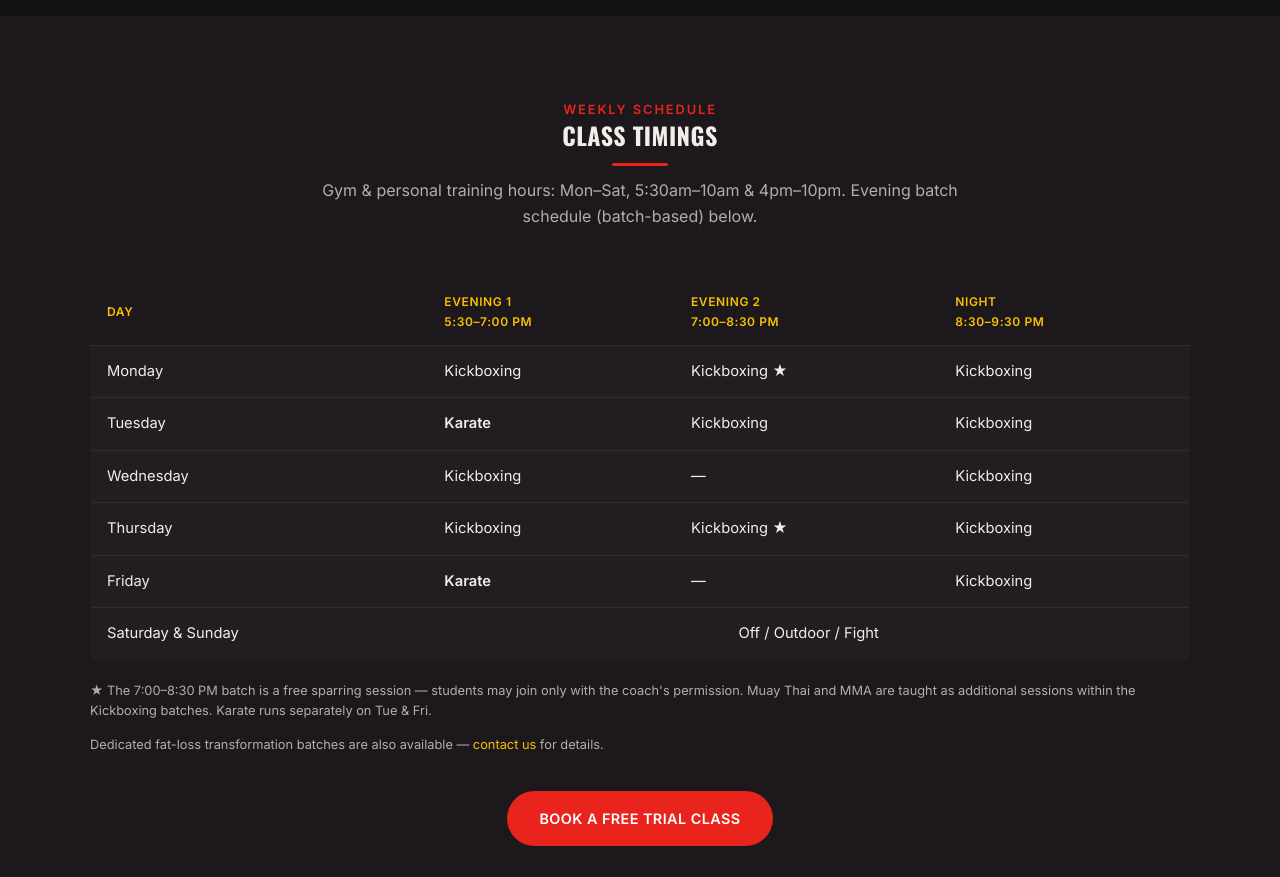
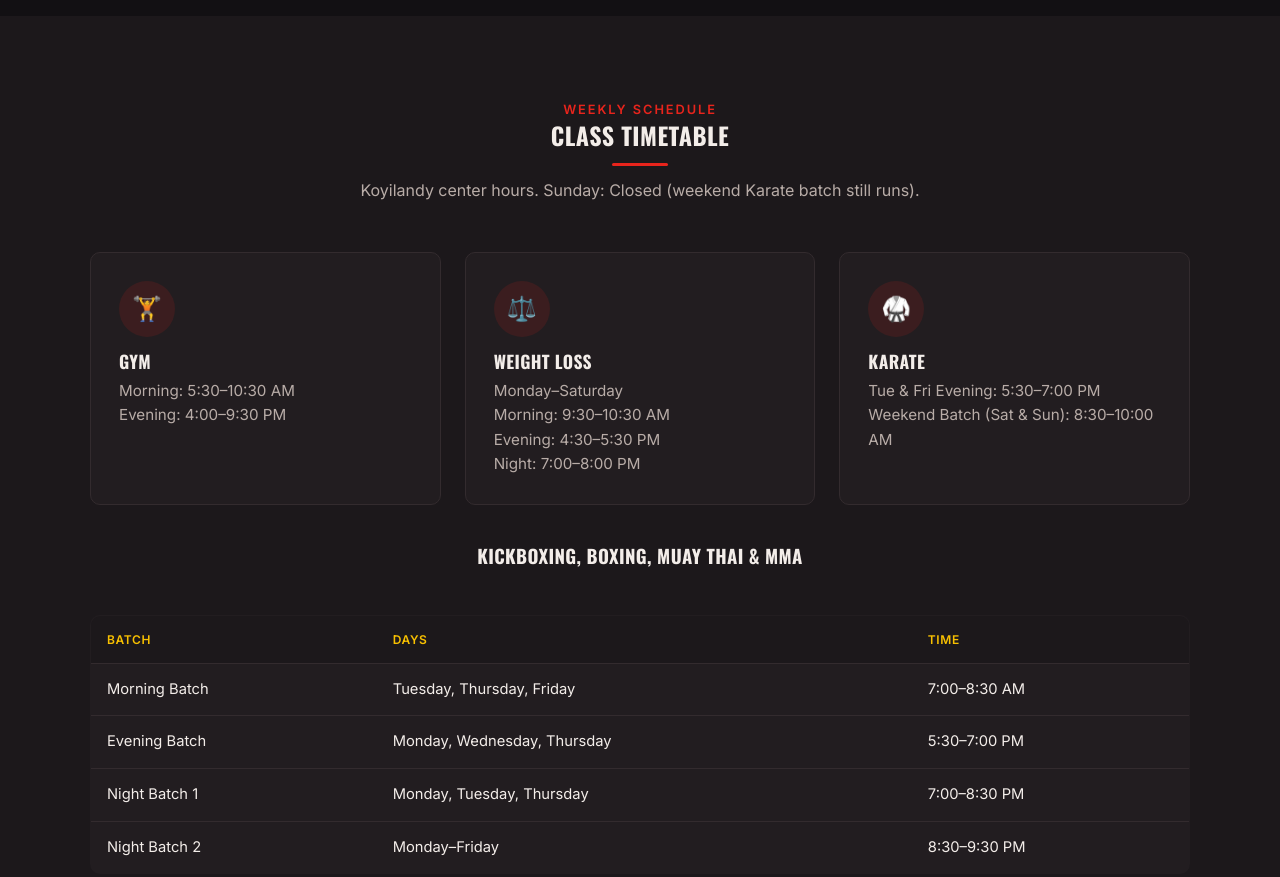
Before and after one commit to sreeragrv26/VolcanoFitandFight, a website: page classes.html in a window 1280 px wide. Shown: the part 1040-1917 px from the top of the page. Drawn offline with nearby package versions, Linux system fonts and the light colour scheme.

Commit message:
Update class timetable to match new poster schedule
Restructures the Classes page schedule into Gym/Weight Loss/Karate hour
cards plus a Kickboxing/Boxing/Muay Thai/MMA batch table.

Co-Authored-By: Claude Sonnet 5 <noreply@anthropic.com>

```diff
--- a/classes.html
+++ b/classes.html
@@ -89,59 +89,65 @@
   <div class="container">
     <div class="section-head">
       <span class="eyebrow">Weekly Schedule</span>
-      <h2>Class Timings</h2>
-      <p>Gym &amp; personal training hours: Mon&ndash;Sat, 5:30am&ndash;10am &amp; 4pm&ndash;10pm. Evening batch schedule (batch-based) below.</p>
+      <h2>Class Timetable</h2>
+      <p>Koyilandy center hours. Sunday: Closed (weekend Karate batch still runs).</p>
+    </div>
+
+    <div class="grid grid-3" style="margin-bottom:40px;">
+      <div class="card">
+        <span class="icon">&#127947;&#65039;</span>
+        <h3>Gym</h3>
+        <p>Morning: 5:30&ndash;10:30 AM<br>Evening: 4:00&ndash;9:30 PM</p>
+      </div>
+      <div class="card">
+        <span class="icon">&#9878;&#65039;</span>
+        <h3>Weight Loss</h3>
+        <p>Monday&ndash;Saturday<br>Morning: 9:30&ndash;10:30 AM<br>Evening: 4:30&ndash;5:30 PM<br>Night: 7:00&ndash;8:00 PM</p>
+      </div>
+      <div class="card">
+        <span class="icon">&#129355;</span>
+        <h3>Karate</h3>
+        <p>Tue &amp; Fri Evening: 5:30&ndash;7:00 PM<br>Weekend Batch (Sat &amp; Sun): 8:30&ndash;10:00 AM</p>
+      </div>
+    </div>
+
+    <div class="section-head">
+      <h3 style="text-align:center;">Kickboxing, Boxing, Muay Thai &amp; MMA</h3>
     </div>
     <div class="table-scroll">
       <table class="schedule-table">
         <thead>
           <tr>
-            <th>Day</th>
-            <th>Evening 1<br>5:30&ndash;7:00 PM</th>
-            <th>Evening 2<br>7:00&ndash;8:30 PM</th>
-            <th>Night<br>8:30&ndash;9:30 PM</th>
+            <th>Batch</th>
+            <th>Days</th>
+            <th>Time</th>
           </tr>
         </thead>
         <tbody>
           <tr>
-            <td>Monday</td>
-            <td>Kickboxing</td>
-            <td>Kickboxing &#9733;</td>
-            <td>Kickboxing</td>
+            <td>Morning Batch</td>
+            <td>Tuesday, Thursday, Friday</td>
+            <td>7:00&ndash;8:30 AM</td>
           </tr>
           <tr>
-            <td>Tuesday</td>
-            <td><strong>Karate</strong></td>
-            <td>Kickboxing</td>
-            <td>Kickboxing</td>
+            <td>Evening Batch</td>
+            <td>Monday, Wednesday, Thursday</td>
+            <td>5:30&ndash;7:00 PM</td>
           </tr>
           <tr>
-            <td>Wednesday</td>
-            <td>Kickboxing</td>
-            <td>&mdash;</td>
-            <td>Kickboxing</td>
+            <td>Night Batch 1</td>
+            <td>Monday, Tuesday, Thursday</td>
+            <td>7:00&ndash;8:30 PM</td>
           </tr>
           <tr>
-            <td>Thursday</td>
-            <td>Kickboxing</td>
-            <td>Kickboxing &#9733;</td>
-            <td>Kickboxing</td>
-          </tr>
-          <tr>
-            <td>Friday</td>
-            <td><strong>Karate</strong></td>
-            <td>&mdash;</td>
-            <td>Kickboxing</td>
-          </tr>
-          <tr>
-            <td>Saturday &amp; Sunday</td>
-            <td colspan="3" style="text-align:center;">Off / Outdoor / Fight</td>
+            <td>Night Batch 2</td>
+            <td>Monday&ndash;Friday</td>
+            <td>8:30&ndash;9:30 PM</td>
           </tr>
         </tbody>
       </table>
     </div>
-    <p class="form-note" style="margin-top:20px;">&#9733; The 7:00&ndash;8:30 PM batch is a free sparring session &mdash; students may join only with the coach's permission. Muay Thai and MMA are taught as additional sessions within the Kickboxing batches. Karate runs separately on Tue &amp; Fri.</p>
-    <p class="form-note">Dedicated fat-loss transformation batches are also available &mdash; <a href="contact.html">contact us</a> for details.</p>
+    <p class="form-note" style="margin-top:20px;">Dedicated fat-loss transformation batches are also available &mdash; <a href="contact.html">contact us</a> for details.</p>
     <div style="text-align:center; margin-top:36px;">
       <a href="contact.html" class="btn btn-primary">Book a Free Trial Class</a>
     </div>
```
